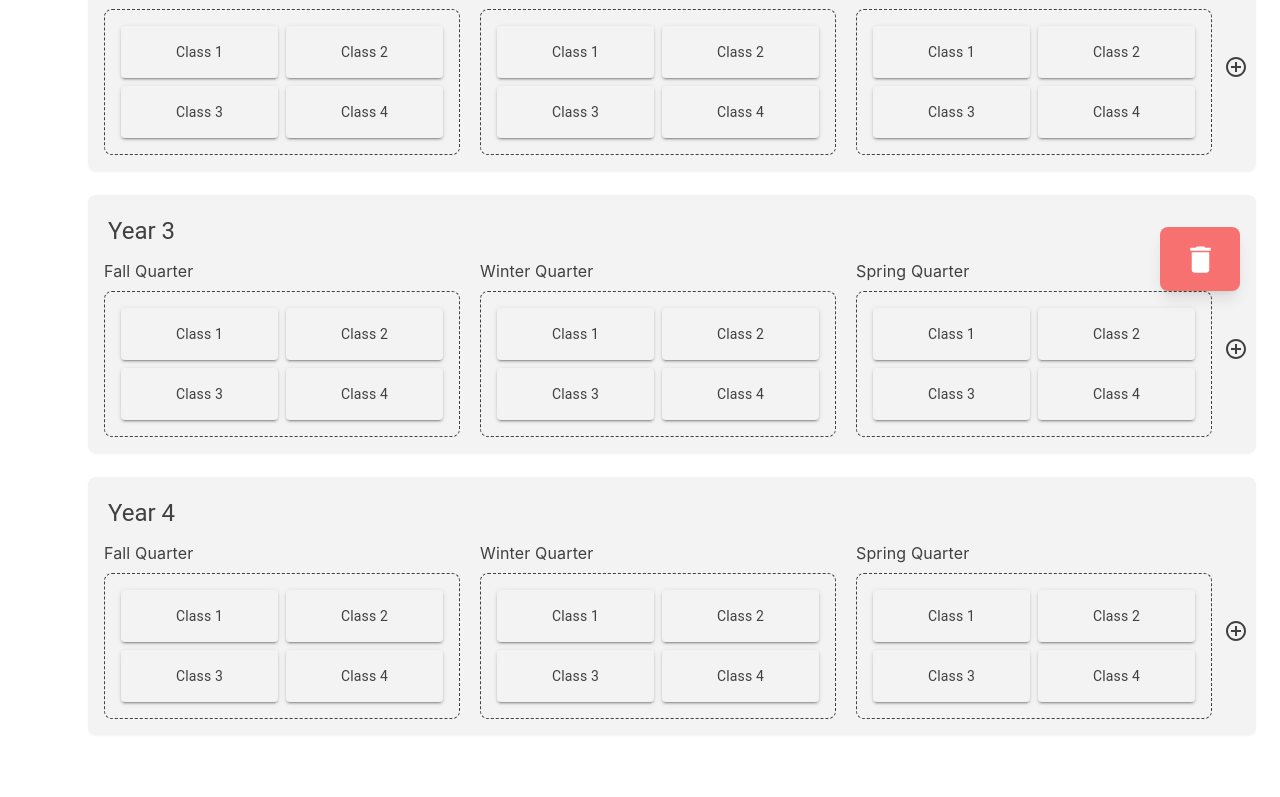
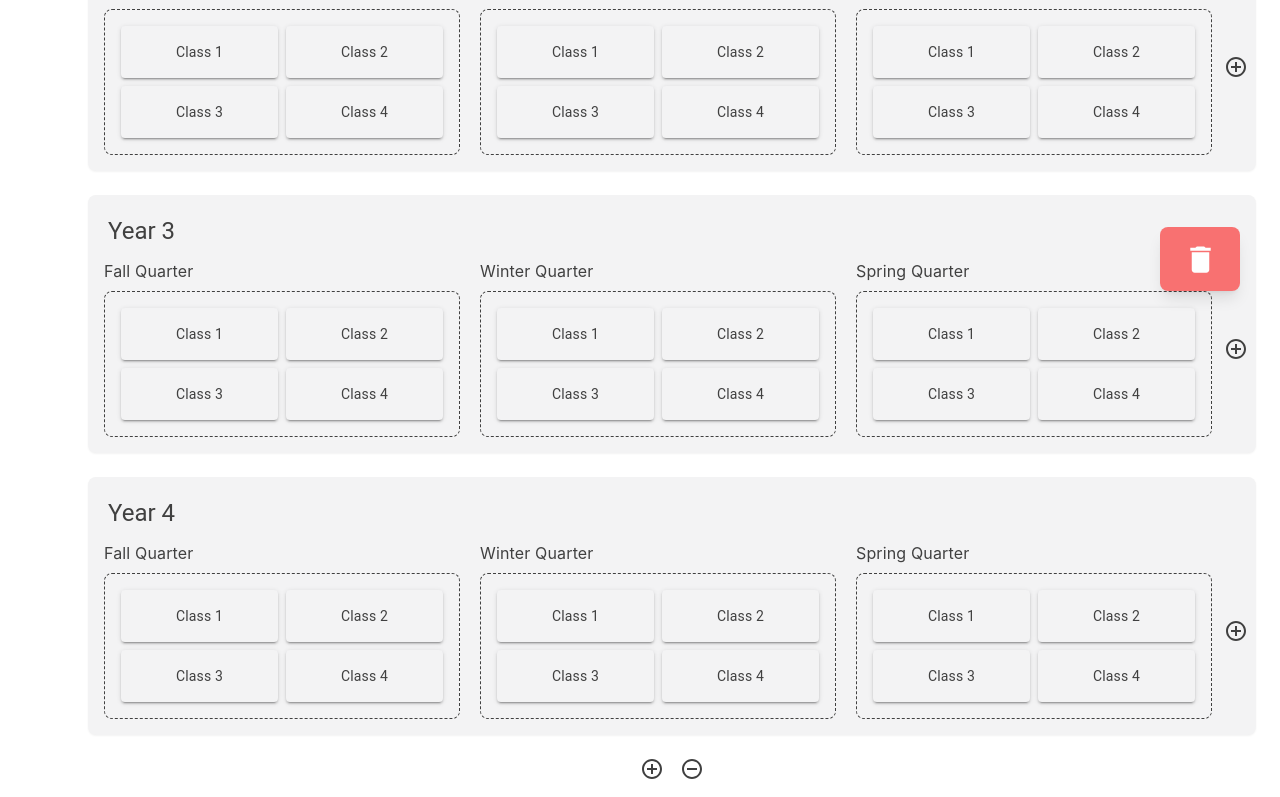
Before and after one commit to AudreyW05/Four-Year-Plan-Frontend, a React (Create React App) app: page / in a window 1280 px wide. Shown: the part 477-1274 px from the top of the page. Before the commit the page ends 1224 px from the top, so only its background shows below. Built offline with nearby package versions, Linux system fonts and the light colour scheme.

Commit message:
Implemented add and remove years feature

```diff
--- a/src/components/Home/HomeMain/HomeMain.tsx
+++ b/src/components/Home/HomeMain/HomeMain.tsx
@@ -1,19 +1,70 @@
-import React from 'react';
+import React, { useState } from 'react';
 import YearBox from '@components/Home/HomeMain/YearBox/YearBox';
 import HomeSidebar from '@components/Home/HomeMain/HomeSidebar/HomeSidebar';
 import TrashBox from '@components/Home/HomeMain/TrashBox/TrashBox';
-import { Stack } from '@mui/material';
+import { Stack, Box } from '@mui/material';
+import AddCircleOutlineIcon from '@mui/icons-material/AddCircleOutline';
+import RemoveCircleOutlineIcon from '@mui/icons-material/RemoveCircleOutline';
+import AddCircleIcon from '@mui/icons-material/AddCircle';
+import RemoveCircleIcon from '@mui/icons-material/RemoveCircle';
 
 const HomeMain = () => {
+  const [numOfClasses, setClasses] = useState<number>(4);
+  const [addIsHovered, setAddIsHovered] = useState<boolean>(false);
+  const [removeIsHovered, setRemoveIsHovered] = useState<boolean>(false);
+  const handleAdd = () => {
+    if (numOfClasses < 6) {
+      setClasses(numOfClasses + 1);
+    }
+  }
+  const handleRemove = () => {
+    if (numOfClasses > 1) {
+      setClasses(numOfClasses - 1);
+    }
+  }
   return (
     <>
       <Stack direction='row' className='w-full'>
         <HomeSidebar />
         <Stack className='mt-24 w-full items-center justify-center'>
-          <YearBox year='1' />
-          <YearBox year='2' />
-          <YearBox year='3' />
-          <YearBox year='4' />
+          {/* Classes will be rendered based on numOfClasses */}
+          {[...Array(numOfClasses)].map((_, index) => (
+            <YearBox key={index} year={(index + 1).toString()} />
+          ))}
+          <Stack direction='row' className='space-x-4 mb-4 mt-2'>
+            {/* Add Box */}
+            {numOfClasses < 6 && (
+            <Box
+              onClick={() => {
+               handleAdd(), setAddIsHovered(false);
+              }}
+              onMouseEnter={() => setAddIsHovered(true)}
+              onMouseLeave={() => setAddIsHovered(false)}
+            >
+              {addIsHovered ? (
+                <AddCircleIcon className='text-textGray' />
+              ) : (
+                <AddCircleOutlineIcon className='text-textGray' />
+              )}
+            </Box>
+            )}
+            {/* Remove Box */}
+            {numOfClasses > 1 && (
+            <Box
+              onClick={() => {
+               handleRemove(), setRemoveIsHovered(false);
+              }}
+              onMouseEnter={() => setRemoveIsHovered(true)}
+              onMouseLeave={() => setRemoveIsHovered(false)}
+            >
+              {removeIsHovered ? (
+                <RemoveCircleIcon className='text-textGray' />
+              ) : (
+                <RemoveCircleOutlineIcon className='text-textGray' />
+              )}
+            </Box>
+            )}
+          </Stack>
         </Stack>
       </Stack>
       <TrashBox />
```
